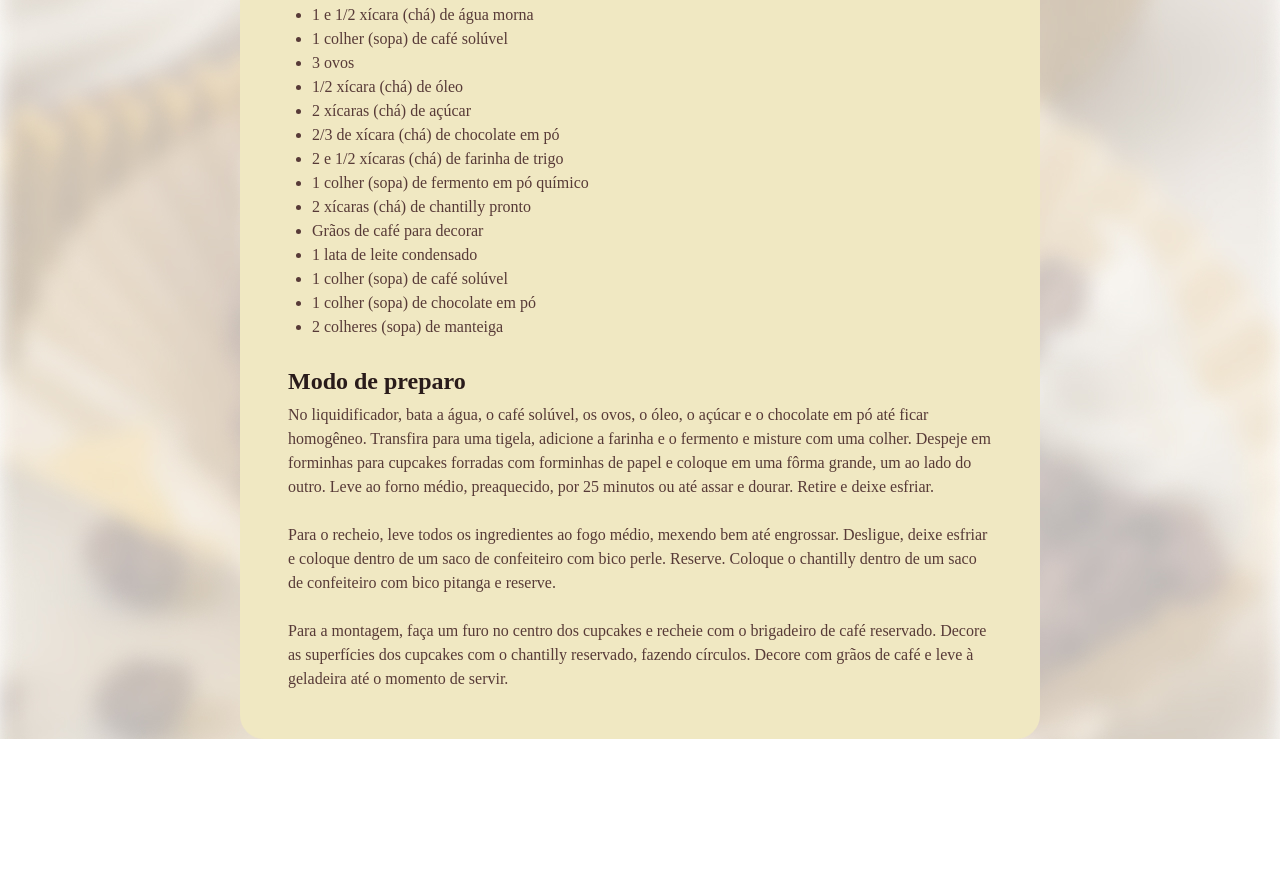
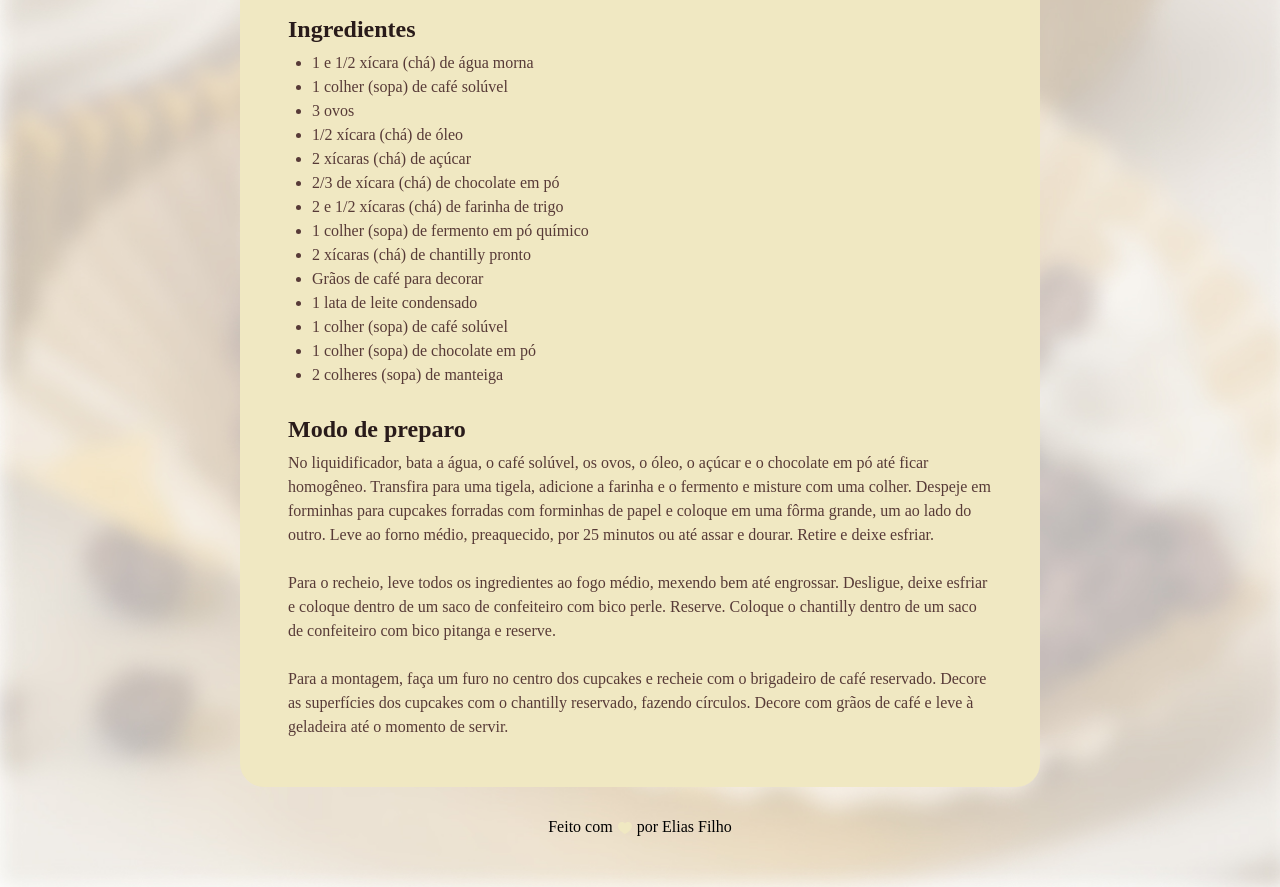
Before and after one commit to EliasFilho87/Projeto2, a plain HTML site: page index.html in a window 1280 px wide. Shown: the part 712-1599 px from the top of the page. Before the commit the page ends 1451 px from the top, so only its background shows below. Drawn offline with Linux system fonts and the light colour scheme; a web font is replaced by a local one.

Commit message:
adicionando footer

```diff
--- a/index.html
+++ b/index.html
@@ -62,6 +62,8 @@
 
     </div>
 
-
+<footer>
+  Feito com <img src="assets/ph_heart-fill.svg" alt="coração"> por Elias Filho
+</footer>
 </body>
 </html>
--- a/style.css
+++ b/style.css
@@ -20,7 +20,7 @@ body {
     padding: 24px;
     background-color: #f0e8c2;
     border-radius: 24px;
-    margin: auto;
+    margin: 48px auto 28px;
 }
 
 main {
@@ -56,3 +56,13 @@ h1, h2 {
 ul {
     padding-left: 24px;
 }
+
+footer {
+    color: black;
+    text-align: center;
+    padding-bottom: 48px;
+}
+
+footer img {
+    vertical-align: middle;
+}
```
Also changed, not shown: assets/ph_heart-fill.svg (added).
